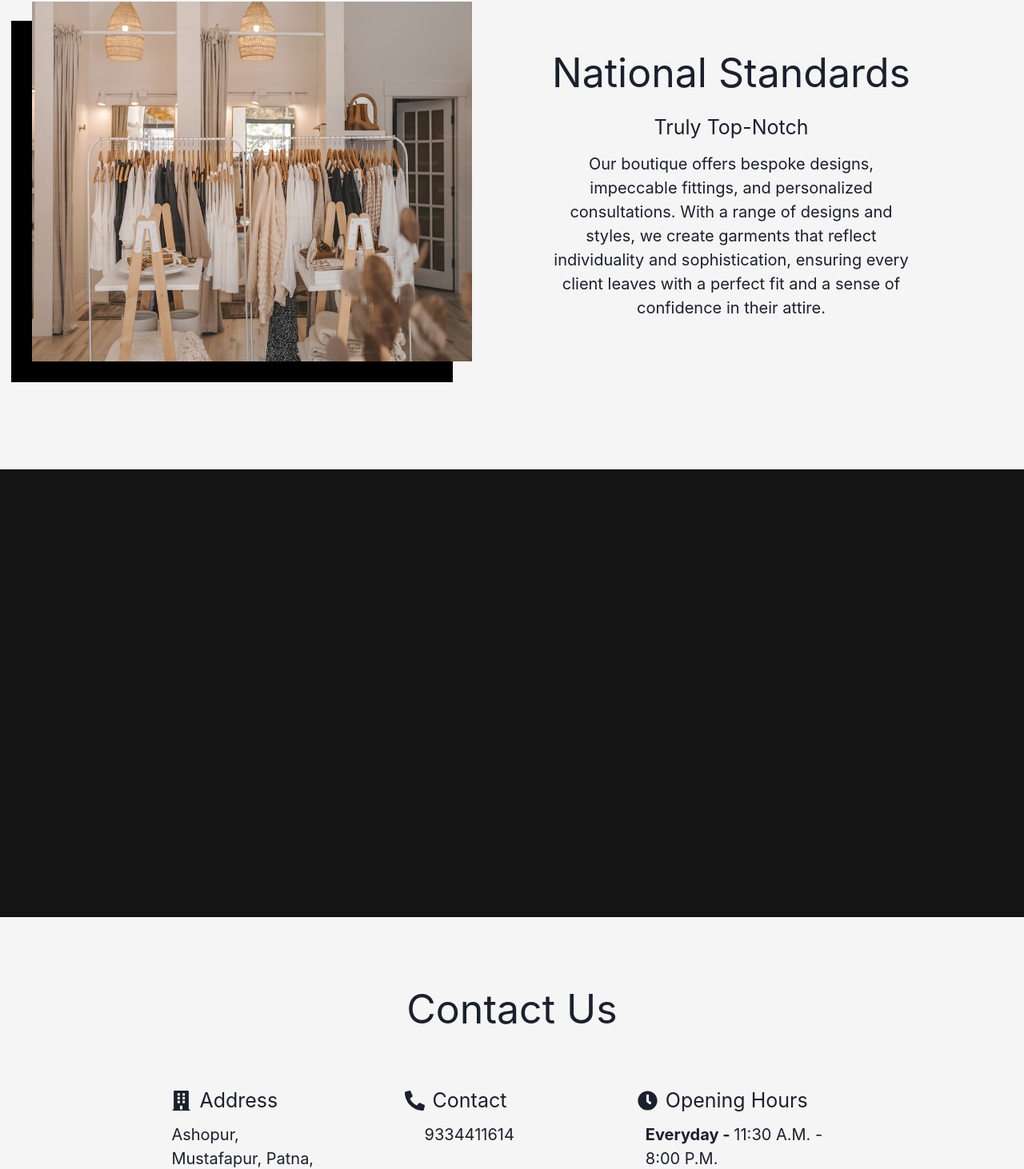
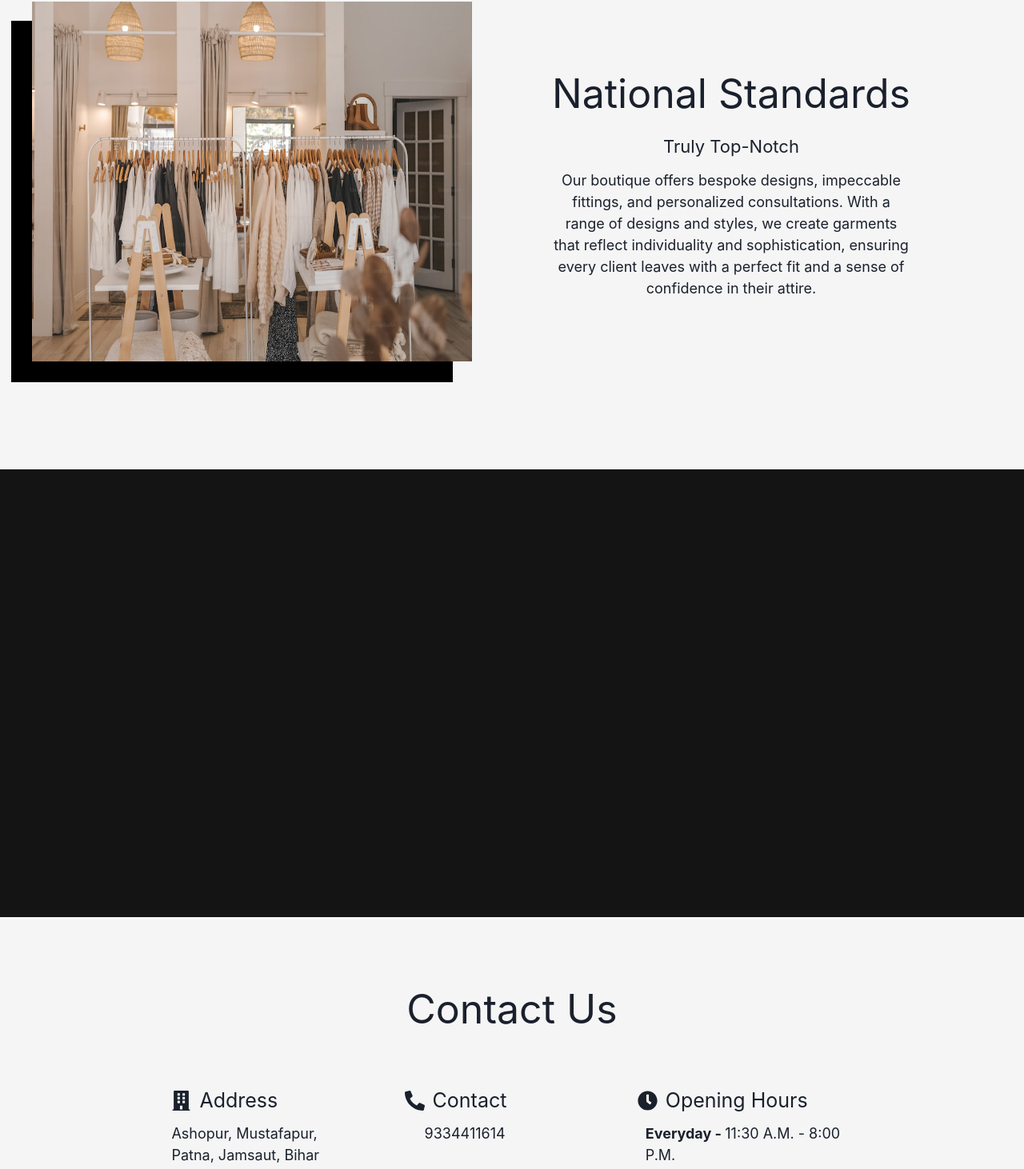
Before and after one commit to iamransh/sui-in-style, a Next.js app: page / in a window 1280 px wide. Shown: the part 2776-4238 px from the top of the page at 80% size. Built offline with nearby package versions, Linux system fonts and the light colour scheme.

Commit message:
phone font size change 3

```diff
--- a/src/components/Contact.js
+++ b/src/components/Contact.js
@@ -25,13 +25,13 @@ export default function Contact() {
             align={["center", "center", "normal"]}
             pb="40px"
           >
-            <Flex align={"center"} fontSize={["30px", "28px", "25px"]}>
+            <Flex align={"center"} fontSize={["25px"]}>
               <FaBuilding />
               <Text ml="10px"> Address</Text>
             </Flex>
             <Text
               w="70%"
-              fontSize={["25px", "23px", "20px"]}
+              fontSize={["22px", "20px", "18px"]}
               textAlign={["center", "center", "left"]}
             >
               Ashopur, Mustafapur, Patna, Jamsaut, Bihar 801503
@@ -42,13 +42,13 @@ export default function Contact() {
             align={["center", "center", "normal"]}
             pb="40px"
           >
-            <Flex align={"center"} fontSize={["30px", "28px", "25px"]}>
+            <Flex align={"center"} fontSize={["25px"]}>
               <FaPhone className="phone" />
               <Text ml="10px">Contact</Text>
             </Flex>
             <Text
               ml="25px"
-              fontSize={["25px", "23px", "20px"]}
+              fontSize={["22px", "20px", "18px"]}
               textAlign={["center", "center", "left"]}
             >
               9334411614
@@ -59,20 +59,20 @@ export default function Contact() {
             align={["center", "center", "normal"]}
             pb="40px"
           >
-            <Flex align={"center"} fontSize={["30px", "28px", "25px"]}>
+            <Flex align={"center"} fontSize={["25px"]}>
               <FaClock />
               <Text ml="10px">Opening Hours</Text>
             </Flex>
             <Text
               ml="10px"
-              fontSize={["25px", "23px", "20px"]}
+              fontSize={["22px", "20px", "18px"]}
               textAlign={["center", "center", "left"]}
             >
               <b>Everyday - </b>11:30 A.M. - 8:00 P.M.
             </Text>
             <Text
               ml="10px"
-              fontSize={["25px", "23px", "20px"]}
+              fontSize={["22px", "20px", "18px"]}
               textAlign={["center", "center", "left"]}
             >
               <b>Friday - </b>Closed
--- a/src/components/Standards.js
+++ b/src/components/Standards.js
@@ -44,8 +44,8 @@ export default function Standards() {
             <Text fontSize={"50px"} textAlign={["center", "center", "left"]}>
               National Standards
             </Text>
-            <Text fontSize={["35px", "30px", "25px"]}>Truly Top-Notch</Text>
-            <Text fontSize={["28px", "25px", "20px"]} textAlign={"center"}>
+            <Text fontSize={["28px", "25px", "22px"]}>Truly Top-Notch</Text>
+            <Text fontSize={["22px", "20px", "18px"]} textAlign={"center"}>
               Our boutique offers bespoke designs, impeccable fittings, and
               personalized consultations. With a range of designs and styles, we
               create garments that reflect individuality and sophistication,
--- a/src/components/Story.js
+++ b/src/components/Story.js
@@ -104,7 +104,8 @@ export default function Story() {
             <Text
               fontSize={"70px"}
               w={["100%", "350px", "200px"]}
-              py="50px"
+              pt={["30px", "30px", "50px"]}
+              pb={["50px"]}
               borderBottom={"1px solid white"}
               bor
             >
@@ -135,7 +136,7 @@ export default function Story() {
         >
           <Stack w="70%" spacing={10}>
             <Text fontSize={["50px", "40px", "30px"]}>Get to know us</Text>
-            <Text fontSize={["28px", "25px", "20px"]}>
+            <Text fontSize={["22px", "20px", "18px"]}>
               {
                 "Born from lockdown boredom, a housewife's determination led to a thriving boutique in 2020. Crafting elegance, her passion transformed into a successful venture, empowering her to create and inspire."
               }
```
